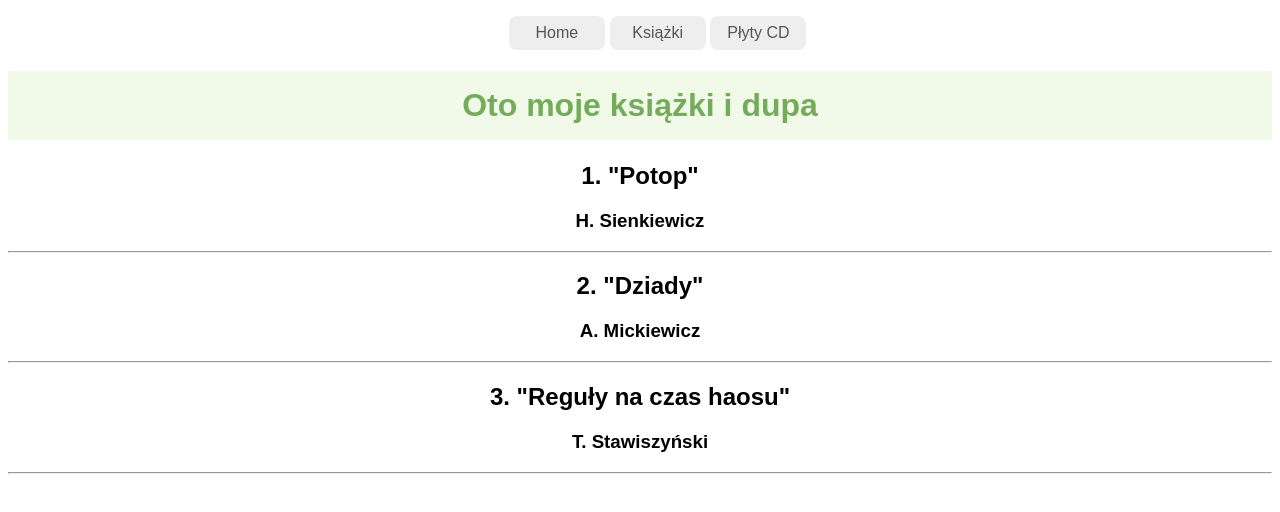
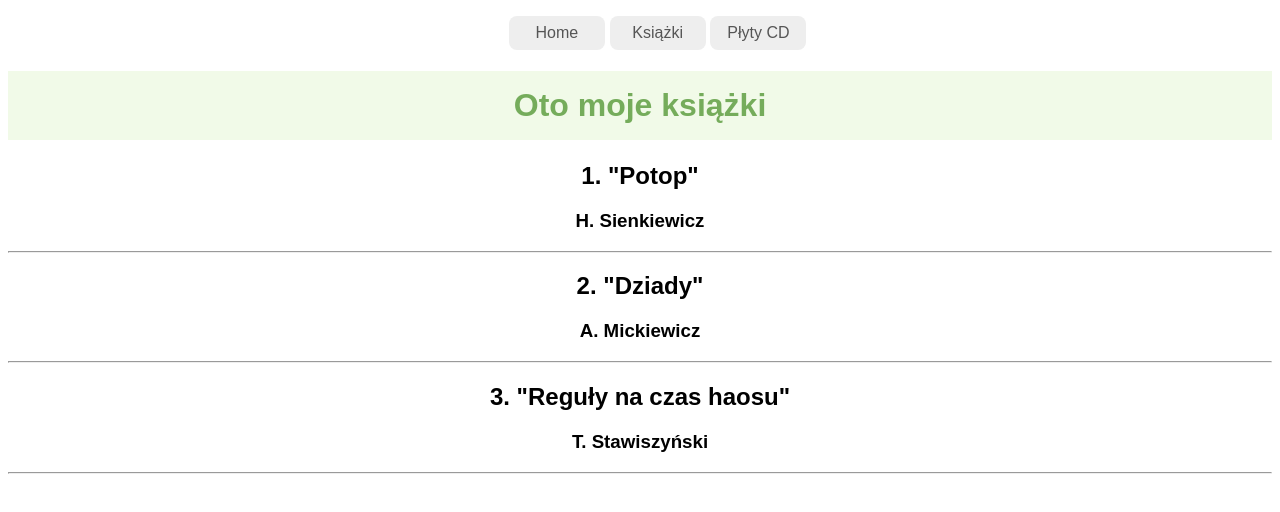
Before and after one commit to Belfer317/ReactPodst1, a React (Create React App) app: page /books in a window 1280 px wide. Shown: the top 512 px of the page. Built offline with nearby package versions, Linux system fonts and the light colour scheme.

Commit message:
some changes

```diff
--- a/src/Views/Books/Books.js
+++ b/src/Views/Books/Books.js
@@ -23,7 +23,7 @@ const books = [
 const Books = () => (
   <>
     <Nav />
-    <ViewTitle title="Oto moje książki i dupa" />
+    <ViewTitle title="Oto moje książki" />
     {books.map((book) => (
       <div key={book.id}>
         <Book id={book.id} title={book.title} author={book.author} />
```
Also changed, not shown: 1 other file (tests, documents, lock files or other folders).
